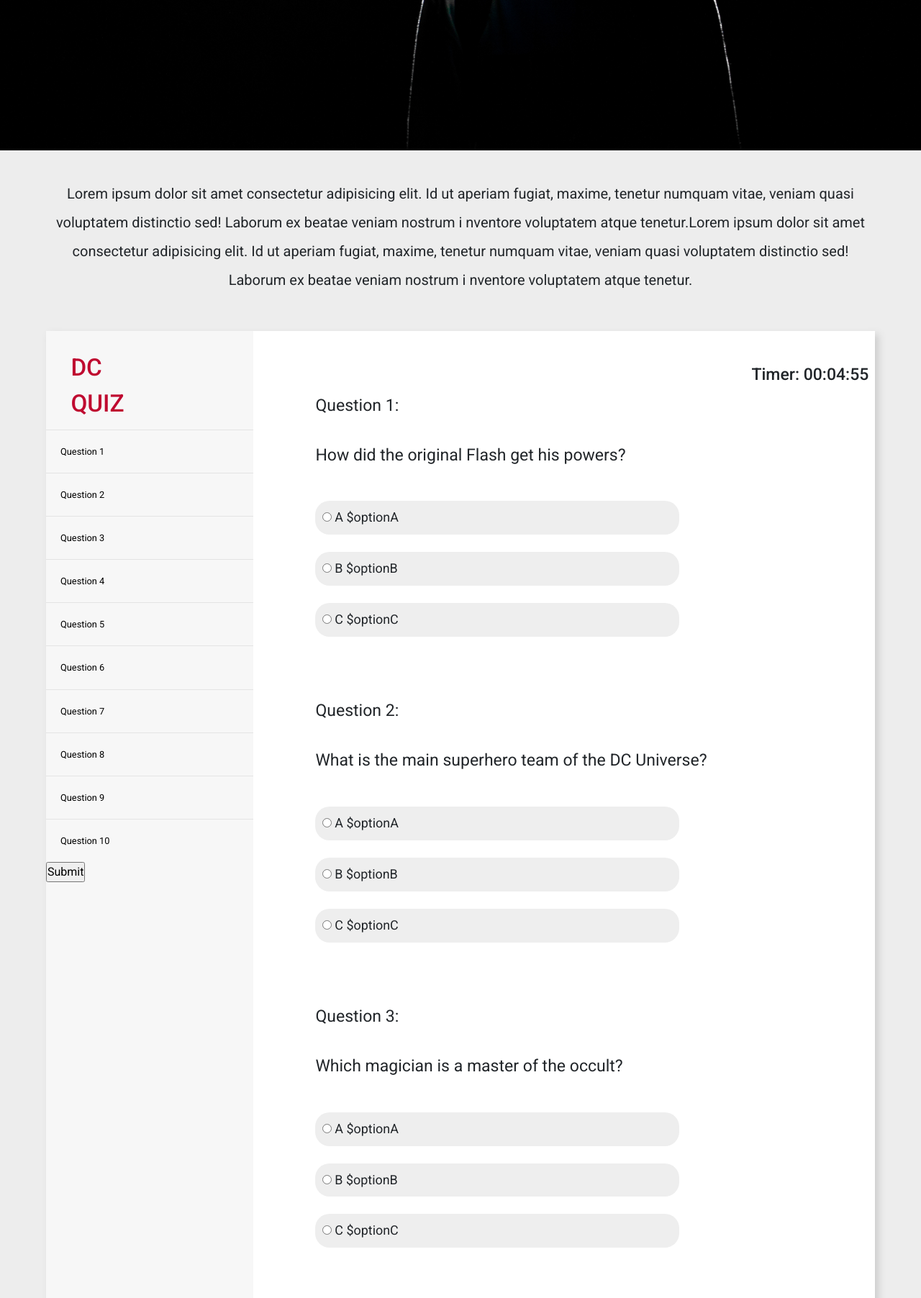
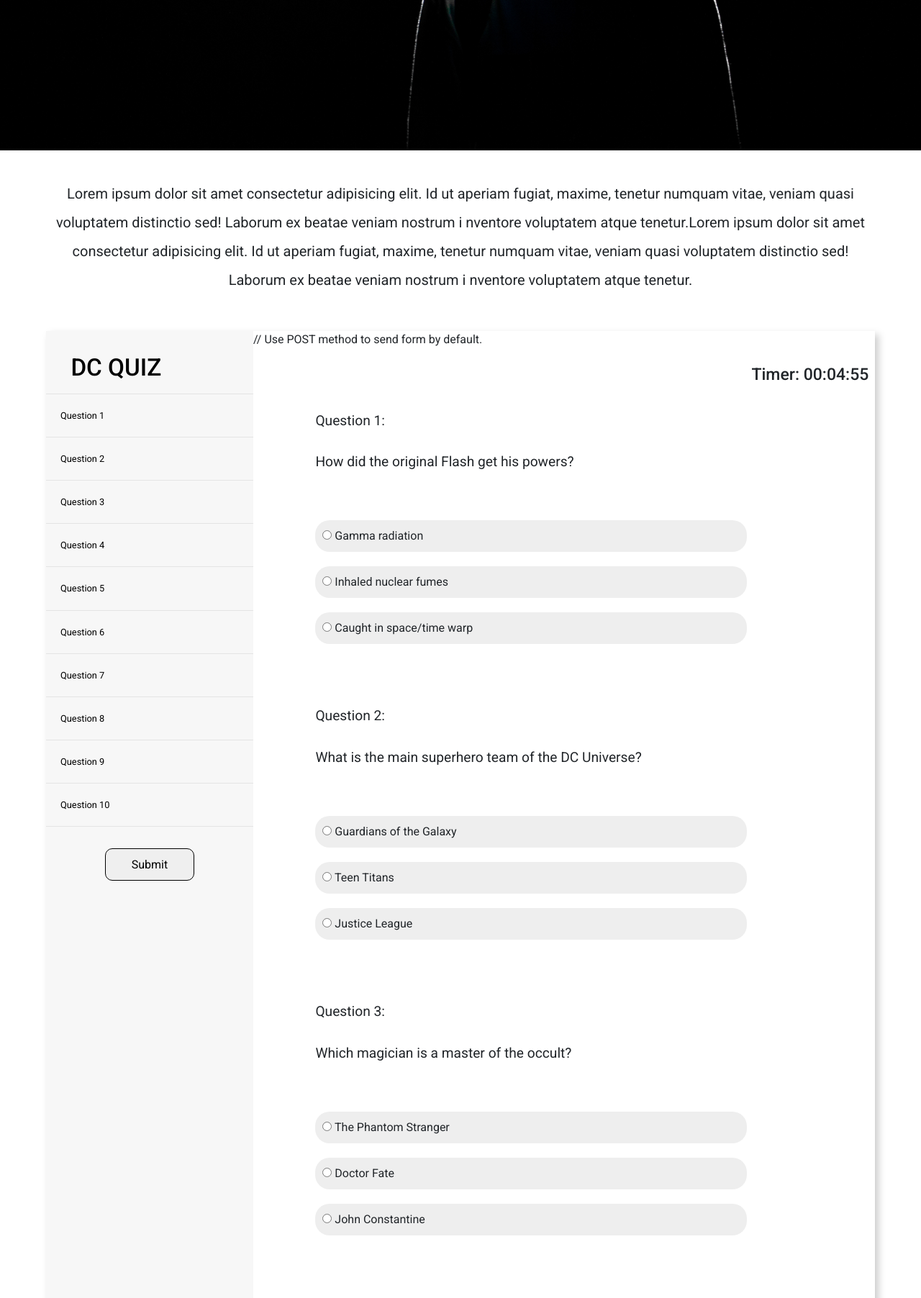
Before and after one commit to Nuey2310/Superhero-QuizGame, a PHP site: page /dc.php in a window 1280 px wide. Shown: the part 461-2265 px from the top of the page at 72% size. Run offline with PHP 8.4, Linux system fonts and the light colour scheme; data that the repository does not hold is empty.

Commit message:
Working quiz added to  main branch

```diff
--- a/GA1-files/css/main.css
+++ b/GA1-files/css/main.css
@@ -11,6 +11,7 @@
 a{
     text-decoration: none;
 }
+
 *{
 
     margin: 0;
@@ -67,7 +68,6 @@
 
     font-size: 50px;
     font-weight: 700;
-
 }
 
 .introContent {
@@ -151,12 +151,6 @@
 
 
 
-
-
-
-
-
-
 /* marvel.php */
 
 .landingImg1{
@@ -217,11 +211,6 @@
     grid-column: 2/3;
 }
 
-.marvelBody{
-
-    background-color: #ededed;
-}
-
 .mainContent{
 
     background-color: white;
@@ -263,7 +252,7 @@
     max-width: 90%;
 }
 
-.questions{
+.questions, .questions1, .questions2{
 
     display: block;
     font-size: 1vw;
@@ -285,9 +274,45 @@
 
 }
 
+#quizHeading1{
+
+    padding: 20px 20px 5px 20px;
+    font-size: 2.6vw;
+    font-weight: 500;
+    margin-top: 2%;
+    color: black;
+    margin-left: 5%;
+    margin-bottom: 2%;
+
+}
+
+#quizHeading2{
+
+    padding: 20px 20px 5px 20px;
+    font-size: 2.6vw;
+    font-weight: 500;
+    margin-top: 2%;
+    color: royalblue;
+    margin-left: 5%;
+    margin-bottom: 2%;
+
+}
+
 .questions:hover {
 
     color: red;
+    transition: all 0.3s ease-in-out;
+}
+
+/*.questions1:hover {
+
+    color: blue;
+    transition: all 0.3s ease-in-out;
+}*/
+
+.questions2:hover {
+
+    color: royalblue;
     transition: all 0.3s ease-in-out;
 }
 
@@ -295,19 +320,21 @@
 
     margin-left: 10%;
     margin-top: 10%;
+    margin-right: 4.5%;
     margin-bottom: 10%;
 }
 
 .questionText{
 
     padding-bottom: 30px;
-    font-size: 1.8vw;
+    font-size: 1.5vw;
 }
 
-.options{
+.options, .options1, .options2{
 
     background-color: #EEE;
-    width: 65%;
+    width: 600px;
+    margin-top: 20px;
     padding: 10px;
     border-radius: 20px;
 
@@ -316,14 +343,64 @@
 .options:hover{
 
     background-color: red;
+    color: white;
     transition: all 0.4s ease-in-out;
 }
 
-.options > label{
+.options1:hover{
 
-    font-size: 1.4vw;
+    background-color: black;
+    color: white;
+    transition: all 0.4s ease-in-out;
 }
 
+.options2:hover{
+
+    background-color: royalblue;
+    color: white;
+    transition: all 0.4s ease-in-out;
+}
+
+#ques{
+
+    font-size: 1vw;
+}
+
+#submitButtonContainer{
+
+    border-top: 1px solid #e4e4e4;
+    padding: 30px 20px;
+    text-align: center;
+}
+
+.submitButton, .submitButton1, .submitButton2{
+
+    height: 45px;
+    width: 50%;
+    border-radius: 10px;
+    border: 1px solid black;
+}
+
+.submitButton:hover{
+
+    background-color: red;
+    color: white;
+    transition: all 0.4s ease-in-out;
+}
+
+.submitButton1:hover{
+
+    background-color: black;
+    color: white;
+    transition: all 0.4s ease-in-out;
+}
+
+.submitButton2:hover{
+
+    background-color: royalblue;
+    color: white;
+    transition: all 0.4s ease-in-out;
+}
 
 /* for footer.php */
 
--- a/GA1-files/dc.php
+++ b/GA1-files/dc.php
@@ -1,13 +1,18 @@
+
 <!-- contributed by:
     Name: Ishan Bhatia
     Banner Number: B00835259
     - Implemented the front end aspects of the game
     - Implemented the loop for displaying the questions
-    Neuer Gao
+     Neuer Gao
     Banner: B00785904
     - Making questions can be dynamically displayed on the webpage
     - Making Options can be dynamically displayed on the webpage
-    - Making div Ids and Questions numbers, from names, from Ids generated by the script automatically. -->
+    - Making div Ids and Questions numbers, from names, from Ids generated by the script automatically.
+    Arjun Banga
+    Banner: B00852696
+    - Implementing the quiz timer using JS.
+    - Handling the questions and options content created above to use in checkAnswers script-->
 
 
 <?php
@@ -27,44 +32,47 @@
 tenetur numquam vitae, veniam quasi voluptatem distinctio sed! Laborum ex beatae veniam nostrum i
 nventore voluptatem atque tenetur.</p>
 
-<body class="marvelBody">
+<main class="marvelBody">
+
     <div class="mainContent">
 
         <div class="sideBar">
 
-            <p id="quizHeading">DC<br>QUIZ</p>
+            <p id="quizHeading1">DC QUIZ</p>
 
             <div class="questionContainer">
 
-                <a href="#questionNumber1" class="questions">Question 1</a>
-                <a href="#questionNumber2" class="questions">Question 2</a>
-                <a href="#questionNumber3" class="questions">Question 3</a>
-                <a href="#questionNumber4" class="questions">Question 4</a>
-                <a href="#questionNumber5" class="questions">Question 5</a>
-                <a href="#questionNumber6" class="questions">Question 6</a>
-                <a href="#questionNumber7" class="questions">Question 7</a>
-                <a href="#questionNumber8" class="questions">Question 8</a>
-                <a href="#questionNumber9" class="questions">Question 9</a>
-                <a href="#questionNumber10" class="questions">Question 10</a>
+                <a href="#questionNumber1" class="questions1">Question 1</a>
+                <a href="#questionNumber2" class="questions1">Question 2</a>
+                <a href="#questionNumber3" class="questions1">Question 3</a>
+                <a href="#questionNumber4" class="questions1">Question 4</a>
+                <a href="#questionNumber5" class="questions1">Question 5</a>
+                <a href="#questionNumber6" class="questions1">Question 6</a>
+                <a href="#questionNumber7" class="questions1">Question 7</a>
+                <a href="#questionNumber8" class="questions1">Question 8</a>
+                <a href="#questionNumber9" class="questions1">Question 9</a>
+                <a href="#questionNumber10" class="questions1">Question 10</a>
             </div>
 
             <div id="submitButtonContainer">
 
-                <input type="submit" value="Submit" class="submitButton" form = "quizForm">
+                <input type="submit" value="Submit" class="submitButton1" form = "quizFom">
 
             </div>
+
         </div>
-
-        <!-- <p>Answer the Following Questions</p> -->
+<!--        Get the data from the database-->
 
         <div class="questionContent">
+
             <div id = "timer" style = "position: sticky; top: 2%;">
                     <h1 id = "timer-content" style = "float: right; margin-right: 1%; font-family: 'Roboto', 'Helvetica', sans-serif; font-size: 1.8vw;">
                     <span> Timer: </span>
                     <span id = "time">00:05:00</span>
                     </h1>
             </div>
-            <form action="index.php" method = "#" id = "quizForm">
+            //                Use POST method to send form by default.
+        <form action="includes/checkAnswers.php" method = "POST" id = "quizForm">
         <?php
             require_once "includes/db.php";
             $query = "SELECT*FROM `question-data` WHERE `Type` = 'DC'";
@@ -75,8 +83,6 @@
 
         ?>
 
-            <!-- <div class="questionContent"> -->
-
                 <div class="individualQuestions">
 
                     <?php
@@ -85,8 +91,8 @@
                     $optionA = $row['option1'];
                     $optionB = $row['option2'];
                     $optionC = $row['option3'];
+                    $correct = $row['correctOption'];
 
-                    //                Use POST method to send form by default.
                     $hereDoc = <<<END
 
                     <div id="questionNumber$x">
@@ -95,45 +101,42 @@
 
                     </div>
 
+                        <label for="choiceA$x"> <div class = "options1">
+                            <input type="radio" name = "selection$x" id = "choiceA$x" value = "A">
+                            $optionA
+                        </div></label>
+
+                        <br>
+
+                        <label for="choiceB$x"> <div class = "options1">
+                            <input type="radio" name = "selection$x" id = "choiceB$x" value = "B">
+                            $optionB
+                        </div></label>
+
+                        <br>
+
+                        <label for="choiceC$x"> <div class = "options1">
+                            <input type="radio" name = "selection$x" id = "choiceC$x" value = "C">
+                            $optionC
+                        </div></label>
+                        <input type="hidden" name = "correct$x" value="$correct"/>
+
                     END;
 
                     echo $hereDoc;
-
                     ?>
-
-                     <form action="dc.php" method = "POST">
-
-                        <div class = "options">
-                            <input type="radio" name = "selection$x" id = "choiceA$x" value = "A">
-                            <label for="">A $optionA</label>
-                        </div>
-
-                        <br>
-
-                        <div class = "options">
-                            <input type="radio" name = "selection$x" id = "choiceB$x" value = "B">
-                            <label for="">B $optionB</label>
-                        </div>
-
-                        <br>
-
-                        <div class = "options">
-                            <input type="radio" name = "selection$x" id = "choiceC$x" value = "C">
-                            <label for="">C $optionC</label>
-                        </div>
-
 
                 </div>
                 <?php
                     $x++;
                     }
                 ?>
-          </form>
+            </form>
+        </div>
 
+    </div>
 
-        </div>
-    </div>
-</body>
+</main>
 
 <?php
     include "includes/footer.php";
--- a/GA1-files/js/script.js
+++ b/GA1-files/js/script.js
@@ -1,12 +1,31 @@
+/*
+Name: Arjun Banga
+Banner: B00852696
+-Script for startQuiz popup.
+-Script for implementing timer.
+
+Citations:
+1) JavaScript setInterval(). Used to repeat something after an interval.
+Accessed: 21 February 2021
+Link: https://www.programiz.com/javascript/setInterval
+Author: Programiz.com
+2) JavaScript 'this' keyword. Used to access global object seconds.
+Accessed: 21 February 2021
+Link: https://developer.mozilla.org/en-US/docs/Web/JavaScript/Reference/Operators/this
+Author: MDN
+*/
+
+
 
 function startQuiz(id) {
     alert("You are about to start the quiz.");
 }
 
-
+//To set the quiz time
 var seconds = 300;
 
 function startTimer() {
+if(this.seconds != 0) {
 var timer = setInterval(function() {
 
       var hours = parseInt(this.seconds / 3600);
@@ -20,15 +39,11 @@
       document.getElementById("time").innerHTML = hours + ":" + minutes + ":" + seconds;
       this.seconds--;
 
-    if(this.seconds < 60 && this.seconds > 0) {
-      document.getElementById("timer-content").style.animation = "animate 1s linear infinite";
-    }
-
       if(this.seconds == 0) {
         document.getElementById('quizForm').submit();
-      document.getElementById("timer-content").style.animation = null;
         clearInterval(timer);
       }
 
   }, 1000);
 }
+}
```
Also changed, not shown: GA1-files/includes/checkAnswers.php (added, +18 -0 lines), GA1-files/index.php (+9 -1 lines), GA1-files/marvel.php (+29 -20 lines), GA1-files/starWars.php (+47 -41 lines), readme.md (renamed from GA1-files/readme.md). Lines whose indentation alone changed are shown as unchanged.
